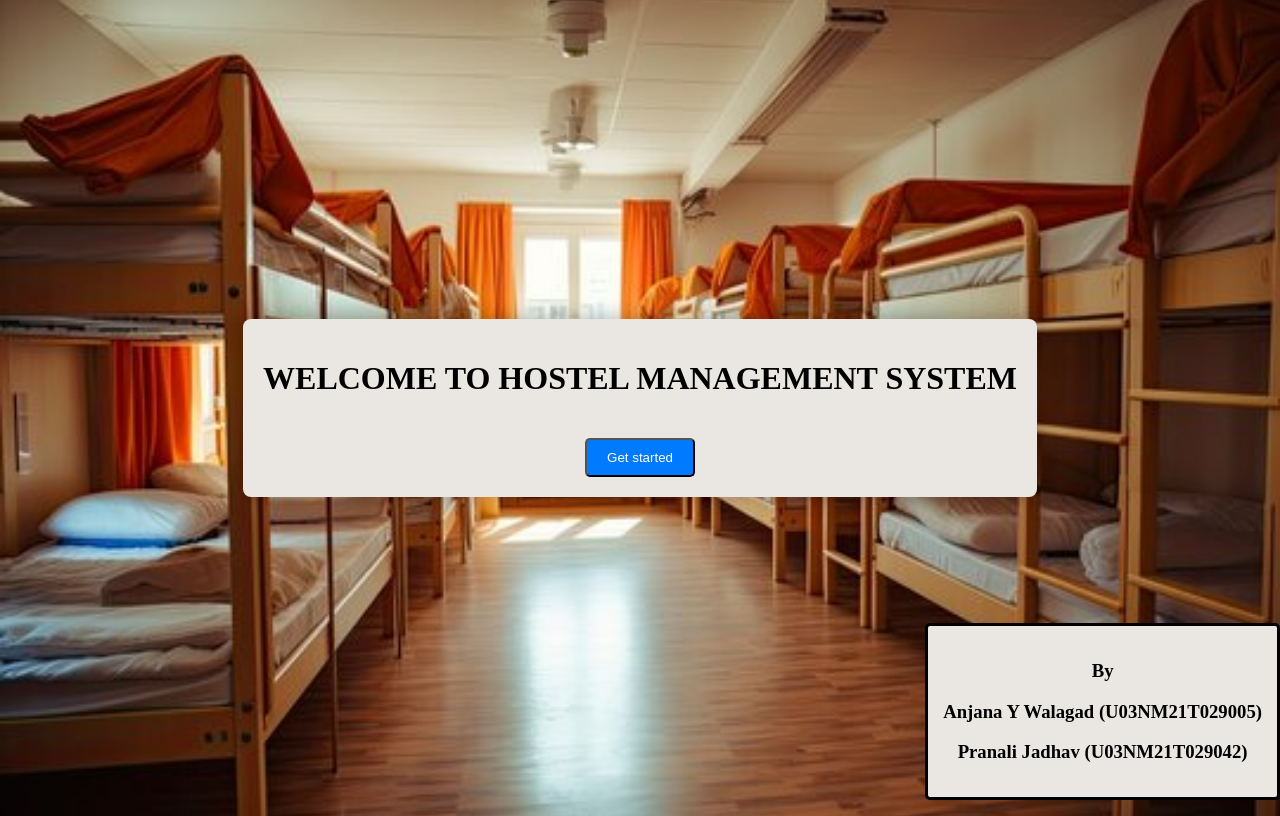
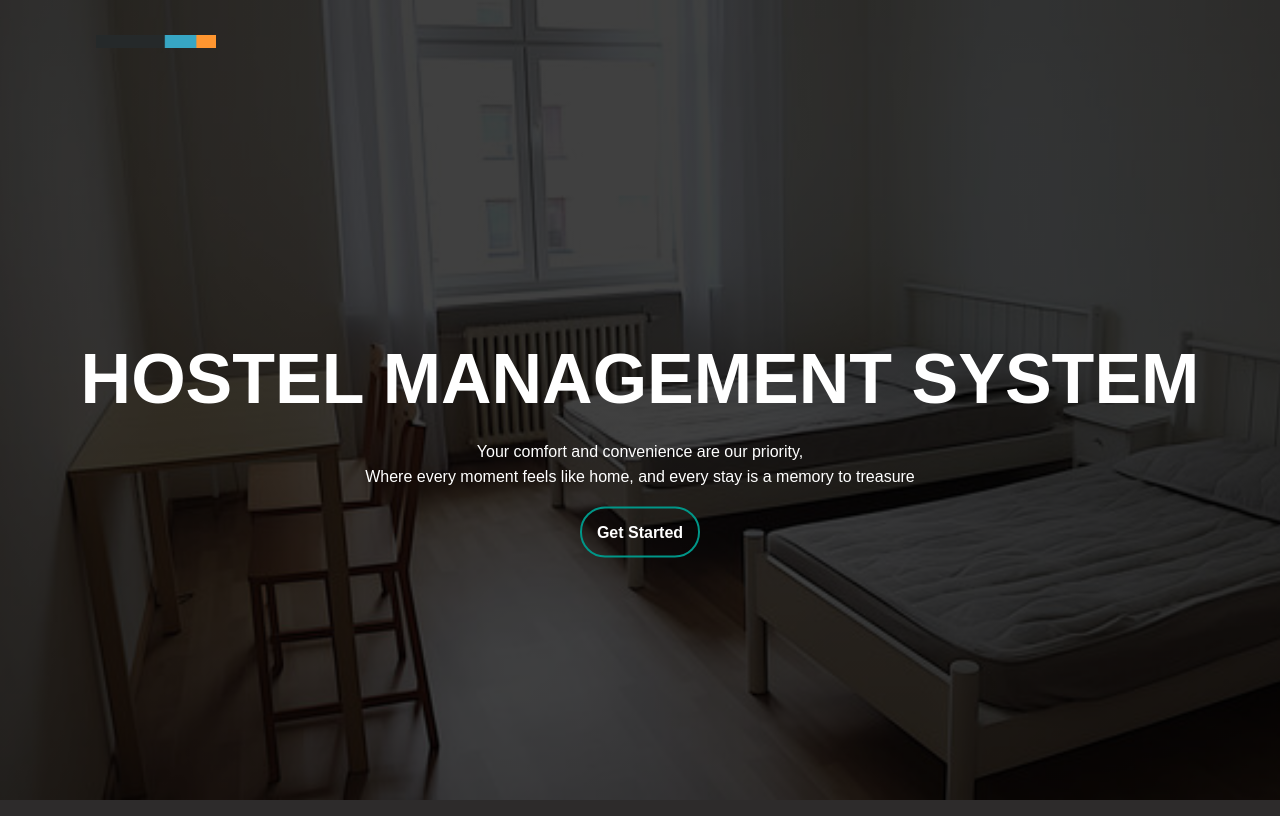
Before and after one commit to Manujk-123/Hostel-Management-System, a PHP site: page /welcome.php in a window 1280 px wide. Run offline with PHP 8.4, Linux system fonts and the light colour scheme.

Commit message:
Initial commit

```diff
--- a/hostel/welcome.php
+++ b/hostel/welcome.php
@@ -1,86 +1,97 @@
 <!doctype html>
 <html>
-<head><title>Welcome</title>
+<head>
+    <title>Welcome to Hostel Management System</title>
     <style>
-body{
-background-image:url('img/hstl11.jpg');
-background-repeat:no-repeat;
-background-size:cover;
-background-position:center;
-height:100vh;
-display:flex;
-justify-content:center;
-align-items:center;
+        * {
+            margin: 0;
+            padding: 0;
+            font-family: sans-serif;
         }
-
-.container{
-max-width:800px;
-padding:20px;
-background-color:#EAE7E2;
-border-radius:8px;
-box-shadow:0 0 20px rgba(0,0,0,0.3);
-text-align:center;
+        .banner {
+            width: 100%;
+            height: 100vh;
+            background-image: linear-gradient(
+                rgba(0, 0, 0, 0.75),
+                rgba(0, 0, 0, 0.75)
+            ), url('img/hstl2.jpg'); /* Background image */
+            background-size: cover;
+            background-position: center;
+            position: relative; /* For positioning the logo */
         }
-
-.t{
-background-color:#EAE7E2;
-padding:15px;
-max-width:500px;
-border:3px solid black ;
-border-radius:5px;
-position:absolute;
-
-bottom:0;
-right:0;
+        .navbar {
+            width: 85%;
+            margin: auto;
+            padding: 35px 0;
+            display: flex;
+            align-items: center;
+            justify-content: space-between;
         }
-
-h1{
-color:black;
+        .logo {
+            width: 120px; /* Adjust logo size */
+            cursor: pointer;
         }
-
-h3{
-color:black;
+        .content {
+            position: absolute;
+            width: 100%;
+            top: 50%;
+            transform: translateY(-50%);
+            text-align: center;
+            color: #fff;
         }
-
-h2{
-bottom:0;
-left:0;
+        .content h1 {
+            font-size: 70px;
+            margin-top: 80px;
         }
-
-
-p{
-color:#555;
-margin-bottom:30px;
+        .content p {
+            margin: 20px auto;
+            font-weight: 100;
+            line-height: 25px;
         }
-
         .btn {
-            display: inline-block;
-            padding: 10px 20px;
-            margin-top: 20px;
-            background-color: #007bff;
+            width: 250px;
+            padding: 15px 15px;
+            text-align: center;
+            margin: 20px auto;
+            border-radius: 25px;
+            font-weight: bold;
+            border: 2px solid #009688;
+            background: transparent;
             color: #fff;
-            text-decoration: none;
-            border-radius: 5px;
-            transition: background-color 0.3s ease;
+            cursor: pointer;
+            position: relative;
+            overflow: hidden;
+            text-decoration: none; /* Remove underline from link */
+        }
+        .btn span {
+            background: #009688;
+            height: 100%;
+            width: 0%;
+            border-radius: 25px;
+            position: absolute;
+            left: 0;
+            bottom: 0;
+            z-index: -1;
+            transition: 0.5s;
+        }
+        .btn:hover span {
+            width: 100%;
         }
         .btn:hover {
-            background-color: #0056b3;
+            border: none;
         }
-
     </style>
 </head>
-
-<body ><center>
-<div class="container">
-<h1><strong>WELCOME TO HOSTEL MANAGEMENT SYSTEM </STRONG></h1>
-<form  method="post" action="login.php">
-<input class="btn" type ="submit" value="Get started"></form>
-
+<body>
+    <div class="banner">
+        <div class="navbar">
+            <img src="img/logo.jpg" alt="Logo" class="logo"> <!-- Logo outside the container -->
         </div>
-
-
-<div class="t">
-<h3>By</h3>
-<h3>Anjana Y Walagad (U03NM21T029005) </h3>
-<h3>Pranali Jadhav (U03NM21T029042) </h3></div>
-</body></html>
+        <div class="content">
+            <h1>HOSTEL MANAGEMENT SYSTEM</h1>
+            <p style="padding-bottom:15px;">Your comfort and convenience are our priority, <br/> Where every moment feels like home, and every stay is a memory to treasure</p>
+            <a href="login.php" class="btn"><span></span>Get Started</a>
+        </div>
+    </div>
+</body>
+</html>
```
Also changed, not shown: SQL File/hostel.sql (+152 -158 lines), hostel/admin/css/style.css (+11 -11 lines), hostel/admin/index.php (+76 -52 lines), hostel/admin/img/hstl4.jpeg (added), hostel/admin/img/hstl5.jpeg (added). Lines whose indentation alone changed are shown as unchanged.
